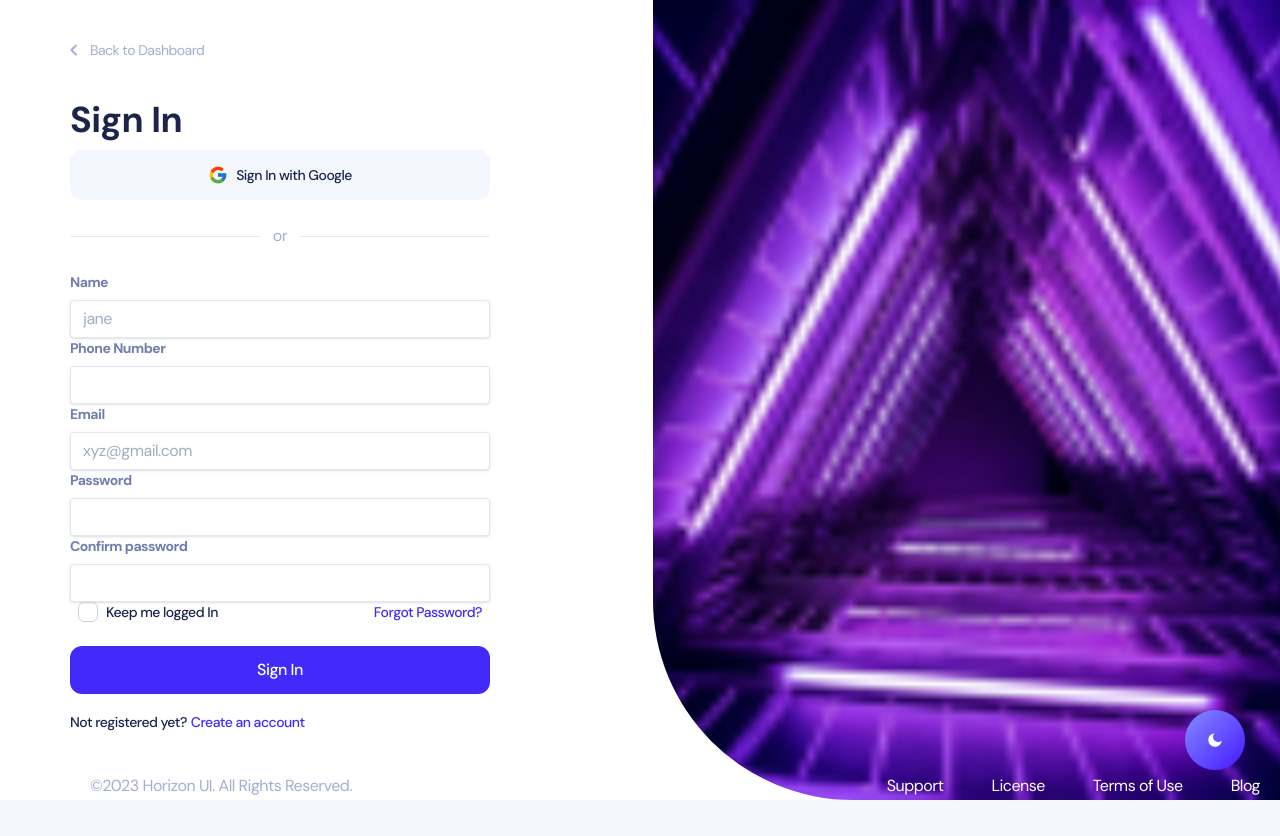
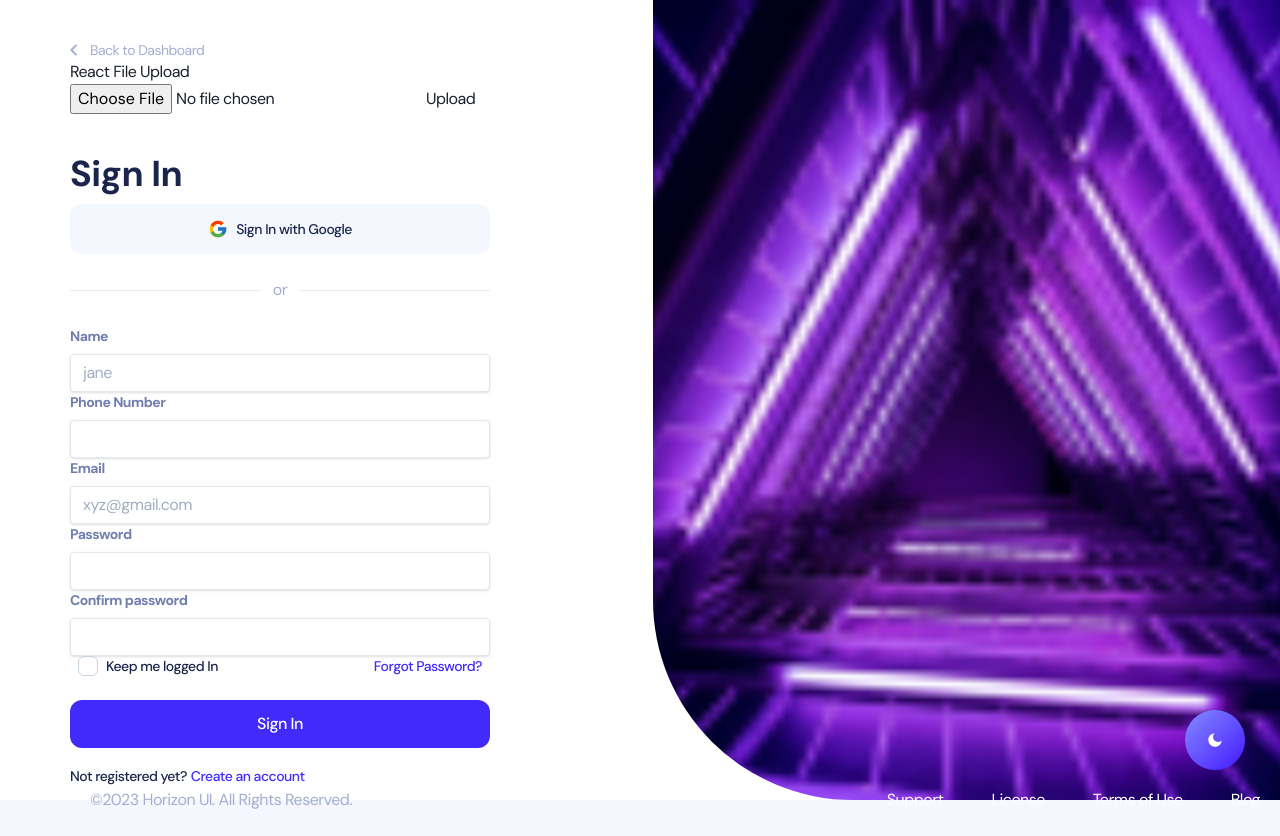
Before and after one commit to maitreya-v/DataHack_PS5_Git-Over-It, a React (Create React App) app: page /auth/sign-in in a window 1280 px wide. Built offline with nearby package versions, Linux system fonts and the light colour scheme; what tailwindcss-rtl would draw is missing.

Commit message:
thik chalray

```diff
--- a/src/views/auth/SignIn.jsx
+++ b/src/views/auth/SignIn.jsx
@@ -16,10 +16,12 @@ import {
 import { Button, useDisclosure } from "@chakra-ui/react";
 import { useDropzone } from "react-dropzone";
 import { Box, Progress } from "@chakra-ui/react";
+import { data } from "autoprefixer";
 
 export default function SignIn() {
   const { isOpen, onOpen, onClose } = useDisclosure();
-
+  const [tags, setTags] = useState([]);
+  const [projects, setProjects] = useState([]);
   const [uploadedFiles, setUploadedFiles] = React.useState([]);
   const [uploadProgress, setUploadProgress] = React.useState(0);
 
@@ -71,6 +73,10 @@ export default function SignIn() {
   const handleSubmit = async (e) => {
     e.preventDefault();
     console.log(user);
+    localStorage.setItem("email", user.email);
+    localStorage.setItem("phone_no", user.phone_no);
+    localStorage.setItem("password", user.password);
+    localStorage.setItem("name", user.name);
     console.log("handleSubmit");
     try {
       const response = await axios.post(
@@ -84,10 +90,10 @@ export default function SignIn() {
       );
 
       localStorage.setItem("token", response.data.token);
-      localStorage.setItem("email", response.data.email);
+      // localStorage.setItem("email", response.data.email);
       console.log(response.data.token);
       console.log(response.data);
-      onOpen();
+      // onOpen();
     } catch (error) {
       if (error.response) {
         console.error("Server error status:", error.response.status);
@@ -98,41 +104,98 @@ export default function SignIn() {
     }
   };
 
-  const [selectedFile, setSelectedFile] = useState(null);
+  const [file, setFile] = useState();
 
-  const handleFileChange = (e) => {
-    console.log(e.target.files);
-    setSelectedFile(e.target.files[0]);
-  };
-  const handleResume = (e) => {
+  function handleFileChange(event) {
+    setFile(event.target.files[0]);
+  }
+
+  function handleResume(event) {
+    console.log("handleResume");
+    event.preventDefault();
+    const url =
+      "https://9854-2409-40c0-7c-3581-2ce1-b740-d564-1037.ngrok-free.app/resume_parse";
     const formData = new FormData();
-    formData.append("file", selectedFile);
+    formData.append("file", file);
+    formData.append("fileName", file.name);
+    const config = {
+      headers: {
+        "content-type": "multipart/form-data",
+      },
+    };
+    axios.post(url, formData, config).then((response) => {
+      console.log(response.data);
+      const allTags = response.data
+        .map((jsonString) => {
+          const project = JSON.parse(jsonString);
+          return project["Project Tags"];
+        })
+        .flat(); // Combine all the tag arrays into one
 
-    fetch(
-      "https://a1c5-2409-40c0-7c-3581-9126-78d3-40f0-21ae.ngrok-free.app/resume_parse",
-      {
-        method: "POST",
-        body: formData,
+      // setTags(allTags);
+
+      const projectObjects = response.data.map((jsonString) =>
+        JSON.parse(jsonString)
+      );
+      const transformedProjects = [];
+      console.log(projectObjects);
+
+      for (const project of projectObjects) {
+        // console.log(project);
+        console.log(localStorage.getItem("email"));
+        const transformedProject = {
+          name: project.Title,
+          users: [localStorage.getItem("email")],
+          skills_used: allTags.join(", "), // Join the tags into a comma-separated string
+          description: project.Description,
+        };
+        // console.log(transformedProject);
+        console.log("before axios");
+        axios
+          .post("http://127.0.0.1:8000/groups/projects/", transformedProject, {
+            headers: {
+              Authorization: `Token ${localStorage.getItem("token")}`,
+            },
+          })
+          .then((response) => {
+            console.log(response);
+          });
       }
-    )
-      .then((response) => response.json())
-      .then((data) => {
-        console.log(data);
-      })
-      .catch((error) => {
-        console.error("Error uploading file:", error);
-      });
-  };
+      const user_data = {
+        name: localStorage.getItem("name"),
+        email: localStorage.getItem("email"),
+        phone_no: localStorage.getItem("phone_no"),
+        password: localStorage.getItem("password"),
+        job_type: "CW",
+        skills: [allTags.join(", ")],
+      };
+      axios
+        .put("http://127.0.0.1:8000/accounts/users", user_data, {
+          headers: {
+            Authorization: `Token ${localStorage.getItem("token")}`,
+          },
+        })
+        .then((response) => {
+          console.log(response);
+        });
+    });
+  }
+
   return (
-    <div className="16 mt- mb-4 flex h-full w-full items-center justify-center px-2 md:mx-0 md:px-0 lg:mb-10 lg:items-center lg:justify-start">
-      {/* Sign in section */}
+    <div
+    // className="16 mt- mb-4 flex h-full w-full items-center justify-center px-2 md:mx-0 md:px-0 lg:mb-10 lg:items-center lg:justify-start"
+    >
+      <form onSubmit={handleResume}>
+        <h1>React File Upload</h1>
+        <input type="file" onChange={handleFileChange} />
+        <button type="submit">Upload</button>
+
+      </form>
+
       <div className="mt-[5vh] w-full max-w-full flex-col items-center md:pl-4 lg:pl-0 xl:max-w-[420px]">
         <h4 className="mb-2.5 text-4xl font-bold text-navy-700 dark:text-white">
           Sign In
         </h4>
-        {/* <p className="ml-1 text-base text-gray-600 mb-9">
-          Enter your email and password to sign in!
-        </p> */}
         <div className="mb-6 flex h-[50px] w-full items-center justify-center gap-2 rounded-xl bg-lightPrimary hover:cursor-pointer dark:bg-navy-800">
           <div className="rounded-full text-xl">
             <FcGoogle />
@@ -146,7 +209,6 @@ export default function SignIn() {
           <p className="text-base text-gray-600 dark:text-white"> or </p>
           <div className="h-px w-full bg-gray-200 dark:bg-navy-700" />
         </div>
-        {/* Name */}
         <label class="mb-2 block text-sm font-bold text-gray-700" for="name">
           Name
         </label>
@@ -161,7 +223,6 @@ export default function SignIn() {
           required
         />
 
-        {/* Name */}
         <label
           class="mb-2 block text-sm font-bold text-gray-700"
           for="phone_no"
@@ -177,7 +238,6 @@ export default function SignIn() {
           type="number"
         />
 
-        {/* Email */}
         <label class="mb-2 block text-sm font-bold text-gray-700" for="email">
           Email
         </label>
@@ -192,7 +252,6 @@ export default function SignIn() {
           required
         />
 
-        {/* Password */}
         <label
           class="mb-2 block text-sm font-bold text-gray-700"
           for="password"
@@ -209,7 +268,6 @@ export default function SignIn() {
           required
         />
 
-        {/* Confirm Password */}
         <label
           class="mb-2 block text-sm font-bold text-gray-700"
           for="confirm_password"
@@ -226,7 +284,6 @@ export default function SignIn() {
           required
         />
 
-        {/* Checkbox */}
         <div className="mb-4 flex items-center justify-between px-2">
           <div className="flex items-center">
             <Checkbox />
@@ -248,7 +305,6 @@ export default function SignIn() {
         >
           Sign In
         </button>
-        {/* <Button onClick={onOpen}>Open Modal</Button> */}
         <Modal isOpen={isOpen} onClose={onClose}>
           <ModalOverlay />
           <ModalContent>
@@ -283,44 +339,6 @@ export default function SignIn() {
                 >
                   Upload Files
                 </label>
-                {/* <div {...getRootProps()}>
-                  <input {...getInputProps()} />
-                  <Box
-                    p={4}
-                    borderWidth={2}
-                    borderColor="gray.300"
-                    borderStyle="dashed"
-                    borderRadius="md"
-                    textAlign="center"
-                    cursor="pointer"
-                  >
-                    <p>Drag & Drop files here, or click to select files</p>
-                  </Box>
-                </div>
-                {uploadedFiles.length > 0 && (
-                  <div>
-                    <h2>Selected Files:</h2>
-                    <ul>
-                      {uploadedFiles.map((file) => (
-                        <li key={file.name}>{file.name}</li>
-                      ))}
-                    </ul>
-                    <Button
-                      onClick={handleUpload}
-                      colorScheme="teal"
-                      sx={{ mb: 2 }}
-                    >
-                      Submit
-                    </Button>
-                    {uploadProgress > 0 && (
-                      <Progress
-                        value={uploadProgress}
-                        size="md"
-                        colorScheme="teal"
-                      />
-                    )}
-                  </div>
-                )} */}
                 <input
                   class="mb-3 block w-full appearance-none rounded border py-3 px-4 leading-tight text-gray-700 focus:outline-none "
                   id="grid-first-name"
```
